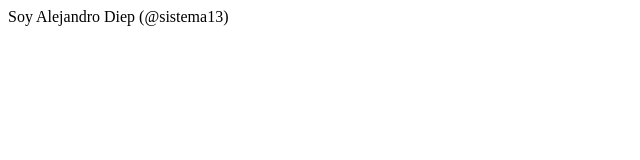
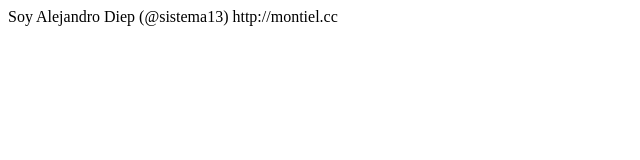
Before and after one commit to sistema13/curso_git, a plain HTML site: page aboutme.html in a window 1280 px wide. Shown: the whole page, without its empty margins (0-640 px from the left). Drawn offline with Linux system fonts and the light colour scheme.

Commit message:
liga a pagina web

```diff
--- a/aboutme.html
+++ b/aboutme.html
@@ -4,5 +4,7 @@
 	</head>
 	<body>
 		Soy Alejandro Diep (@sistema13)
+
+		http://montiel.cc
 	</body>
 </html>
```
